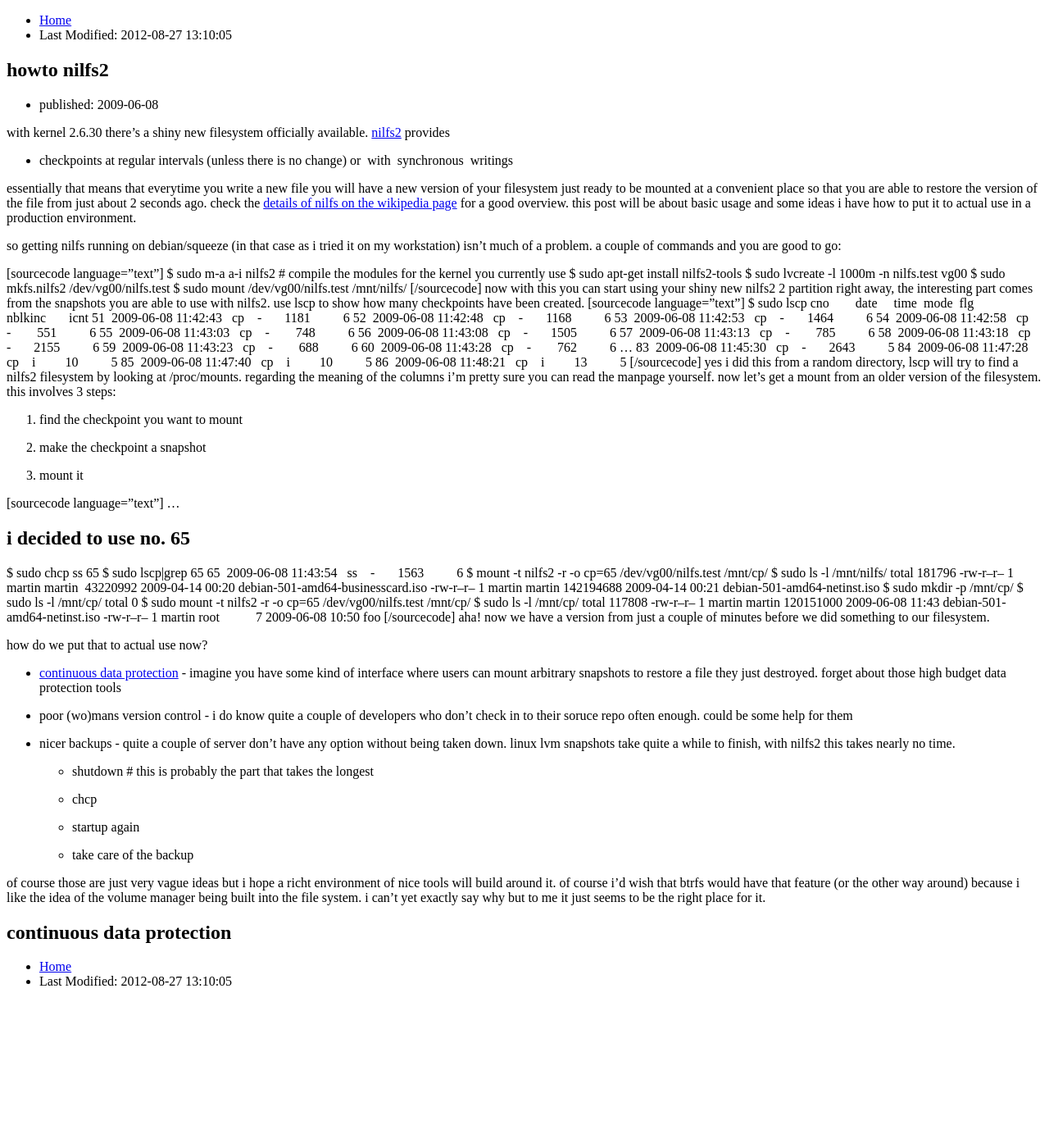
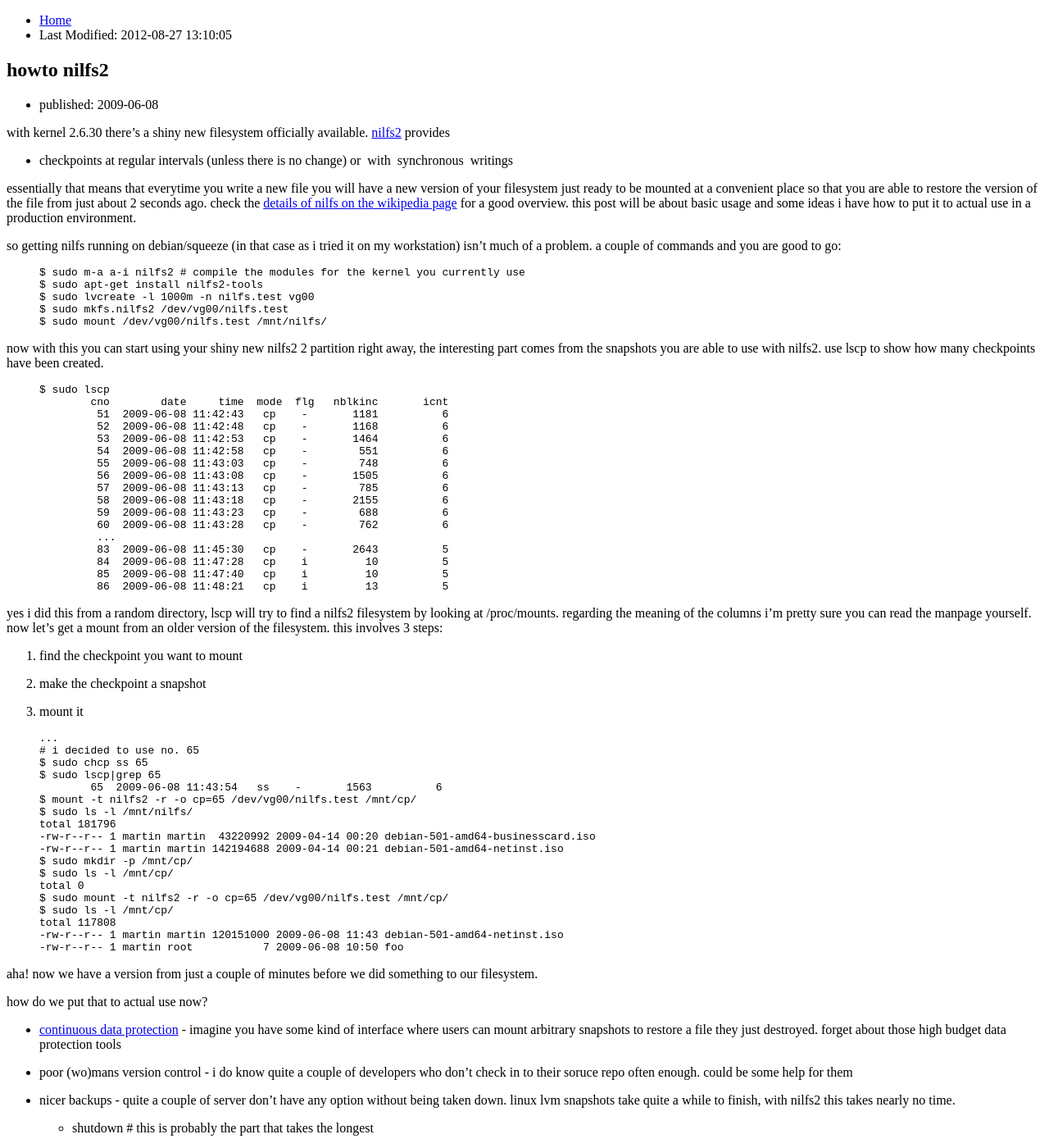
Before and after one commit to serverhorror/serverhorror.github.com, a Jekyll site: the page built from _posts/2009-06-08-howto-nilfs2.markdown, in a window 1280 px wide and 1400 px high. Shown: the whole window at 82% size. Built offline with Jekyll 4.4.1, drawn with Linux system fonts in a browser that asks for light colours; Markdown is read by kramdown in place of the engine named in the settings.

Commit message:
wordpress sourcecode tag to jekyll highlight migrated

```diff
--- a/_posts/2009-06-08-howto-nilfs2.markdown
+++ b/_posts/2009-06-08-howto-nilfs2.markdown
@@ -21,15 +21,15 @@ essentially that means that everytime you write a new file you will have a new v
 
 So getting nilfs running on Debian/Squeeze (in that case as I tried it on my workstation) isn't much of a problem. A couple of commands and you are good to go:
 
-[sourcecode language="text"]
+{% highlight text %}
 $ sudo m-a a-i nilfs2 # compile the modules for the kernel you currently use
 $ sudo apt-get install nilfs2-tools
 $ sudo lvcreate -L 1000M -n nilfs.test vg00
 $ sudo mkfs.nilfs2 /dev/vg00/nilfs.test
 $ sudo mount /dev/vg00/nilfs.test /mnt/nilfs/
-[/sourcecode]
+{% endhighlight %}
 Now with this you can start using your shiny new nilfs2 2 partition right away, the interesting part comes from the snapshots you are able to use with nilfs2. Use lscp to show how many checkpoints have been created.
-[sourcecode language="text"]
+{% highlight text %}
 $ sudo lscp
         CNO        DATE     TIME  MODE  FLG   NBLKINC       ICNT
          51  2009-06-08 11:42:43   cp    -       1181          6
@@ -47,7 +47,7 @@ $ sudo lscp
          84  2009-06-08 11:47:28   cp    i         10          5
          85  2009-06-08 11:47:40   cp    i         10          5
          86  2009-06-08 11:48:21   cp    i         13          5
-[/sourcecode]
+{% endhighlight %}
 Yes I did this from a random directory, lscp will try to find a nilfs2 filesystem by looking at /proc/mounts. Regarding the meaning of the columns I'm pretty sure you can read the manpage yourself. Now let's get a mount from an older version of the filesystem. This involves 3 steps:
 
 
@@ -62,7 +62,7 @@ Yes I did this from a random directory, lscp will try to find a nilfs2 filesyste
   3. mount it
 
 
-[sourcecode language="text"]
+{% highlight text %}
 ...
 # I decided to use no. 65
 $ sudo chcp ss 65
@@ -81,7 +81,7 @@ $ sudo ls -l /mnt/cp/
 total 117808
 -rw-r--r-- 1 martin martin 120151000 2009-06-08 11:43 debian-501-amd64-netinst.iso
 -rw-r--r-- 1 martin root           7 2009-06-08 10:50 foo
-[/sourcecode]
+{% endhighlight %}
 Aha! Now we have a version from just a couple of minutes before we did something to our filesystem.
 
 How do we put that to actual use now?
```
